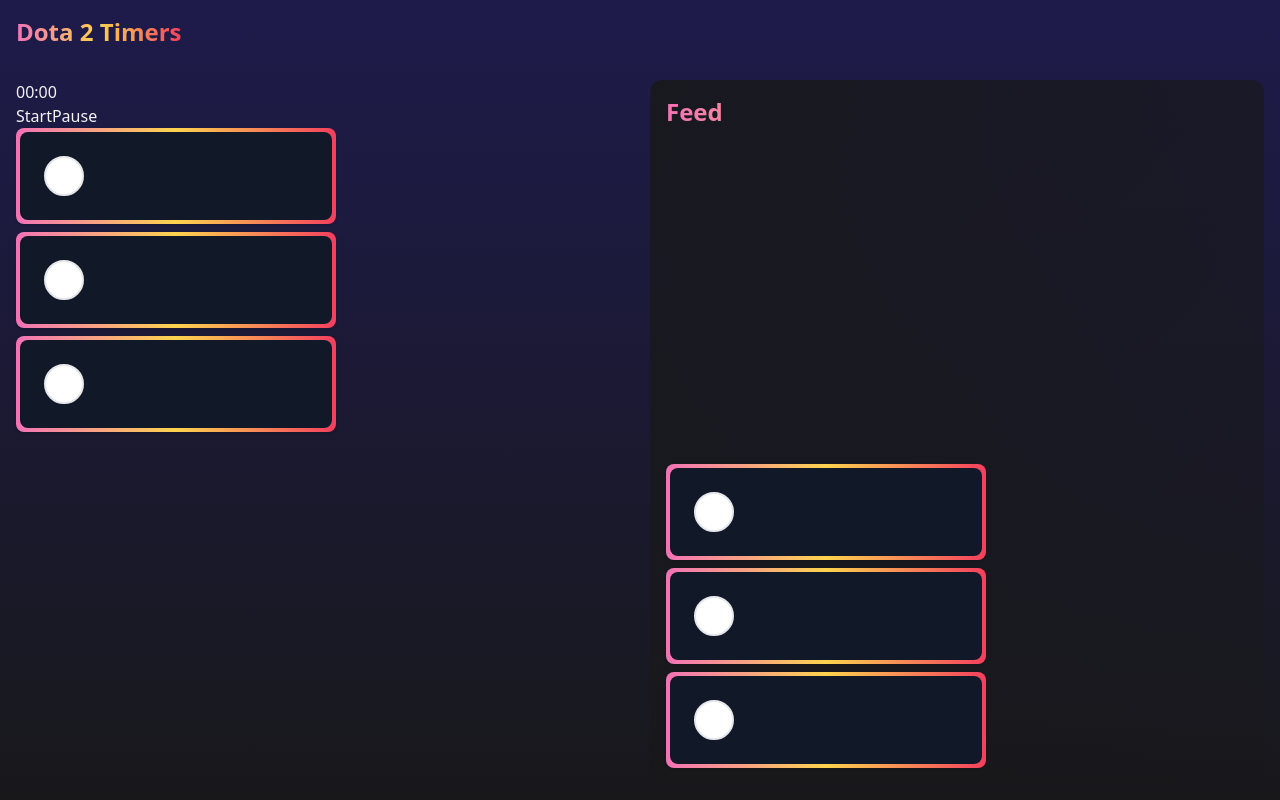
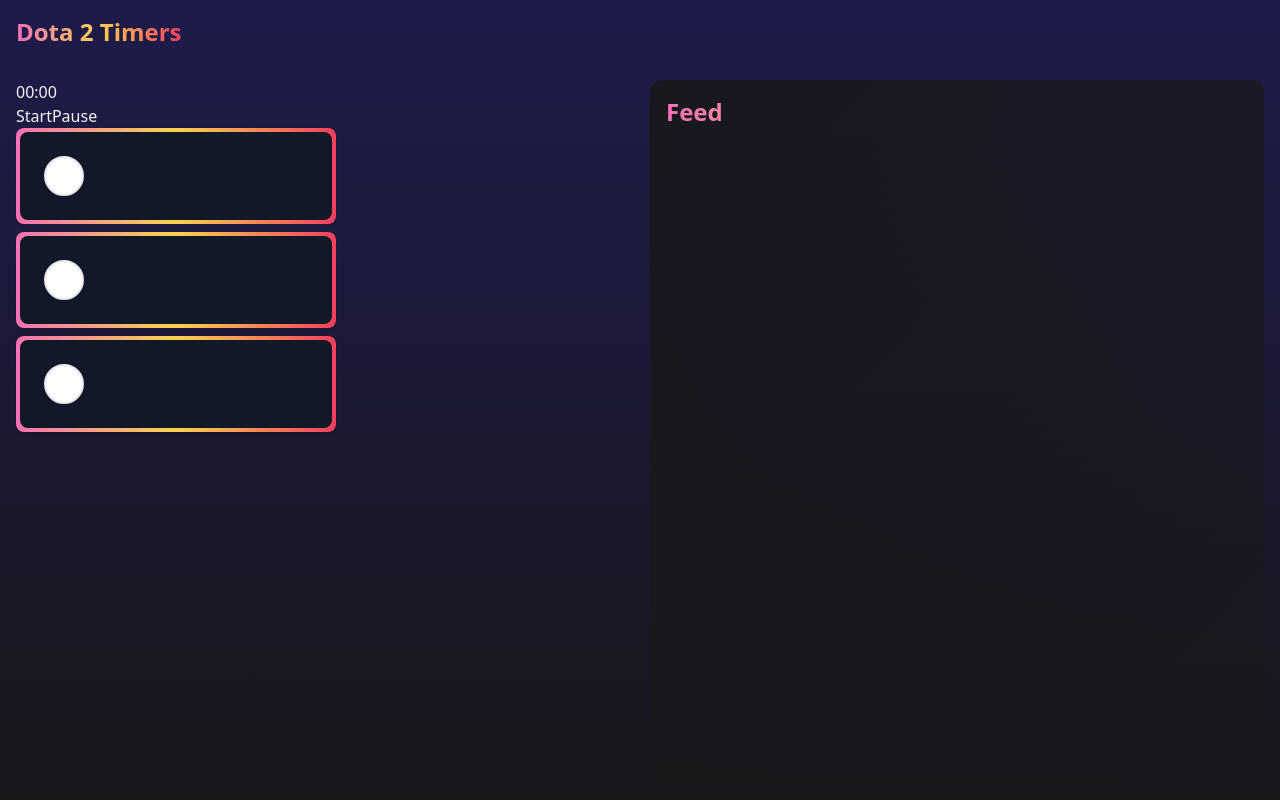
Before and after one commit to frisbee09/dota2-timings, a React (Create React App) app: page / in a window 1280 px wide. Built offline with nearby package versions, Linux system fonts and the light colour scheme.

Commit message:
The feed works! wahoo

```diff
--- a/src/components/Dashboard/components/Feed/Feed.tsx
+++ b/src/components/Dashboard/components/Feed/Feed.tsx
@@ -1,18 +1,20 @@
 import * as React from "react";
 import Action from "../Actions/Action";
 import { Header } from "../../Header";
+import { useAppSelector } from "../../../../state/hooks";
 
 interface IFeedProps {}
 
 const Feed: React.FunctionComponent<IFeedProps> = (props) => {
+  const feed = useAppSelector((state) => state.game.feed);
   return (
     <div className="rounded-xl p-4 w-full flex flex-col gap-2 bg-gradient-to-br from-zinc-900/90 via-zinc-900/40 via-zinc-900/70 to-zinc-900/40 justify-end">
       <div className="flex-1">
         <Header>Feed</Header>
       </div>
-      <Action />
-      <Action />
-      <Action />
+      {feed.slice(-8).map((item, idx) => (
+        <Action key={`${item.id}${idx}`} title={item.name} />
+      ))}
     </div>
   );
 };
--- a/src/components/Dashboard/components/Feed/events.ts
+++ b/src/components/Dashboard/components/Feed/events.ts
@@ -52,4 +52,4 @@
   },
 };
 
-export const DefaultGameEvents = [...Object.values(RuneEvents)];
+export const DefaultGameEvents = { ...RuneEvents };
--- a/src/state/Game/gameSlice.ts
+++ b/src/state/Game/gameSlice.ts
@@ -12,7 +12,7 @@
   pausedAt: number | null;
   isRunning: boolean;
 
-  activeEvents: GameEvent[];
+  activeEvents: { [key: string]: GameEvent };
   feed: any[];
 
   currentTime: number;
@@ -24,6 +24,7 @@
   isRunning: false,
 
   activeEvents: DefaultGameEvents,
+  feed: [],
 
   currentTime: Date.now(),
 };
@@ -47,6 +48,34 @@
       state.pausedAt = GameTimer.fromTimestamp(state.timer).getDuration();
     },
     tick: (state) => {
+      if (state.timer) {
+        const gameTime = GameTimer.fromTimestamp(state.timer).getDuration();
+        const previousCheckAt = gameTime - (Date.now() - state.currentTime);
+
+        const eventsToAlert = Object.values(state.activeEvents).filter(
+          (event) => {
+            const alertTime = Math.max(
+              event.time - (event?.alertTimeDelta || 0),
+              0
+            );
+            return alertTime >= previousCheckAt && alertTime <= gameTime;
+          }
+        );
+
+        state.feed.push(...eventsToAlert);
+
+        eventsToAlert.forEach((event) => {
+          // Check whether the event will recur
+          if (event.interval && (!event.until || event.until > gameTime)) {
+            event.time += event.interval;
+          } else {
+            // It doesn't, so we remove it from the list of active events
+            delete state.activeEvents[event.id];
+          }
+        });
+      }
+
+      // Update the tick timer to now. We now know the last time we performed this check.
       state.currentTime = Date.now();
     },
     addEvents: (state) => {},
```
